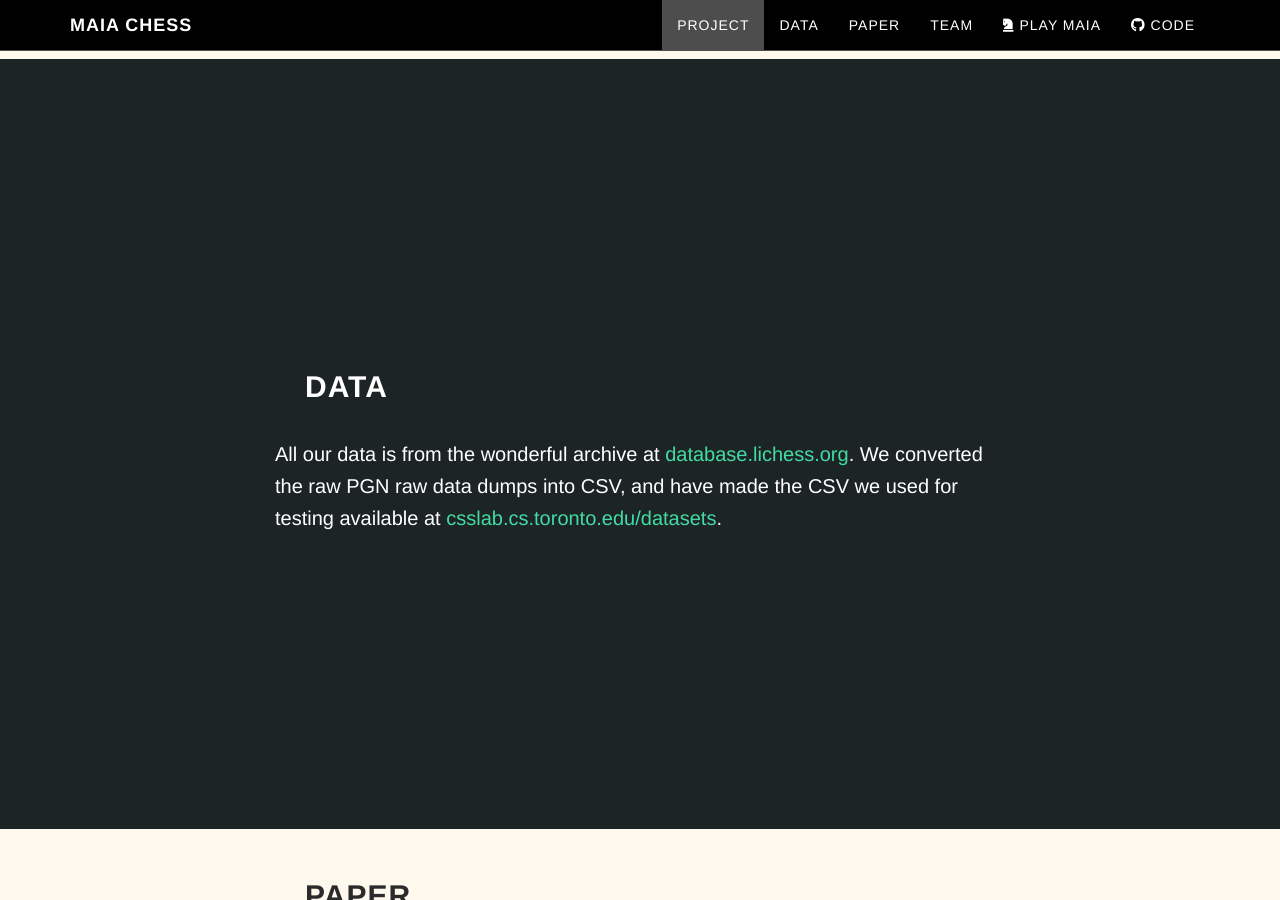
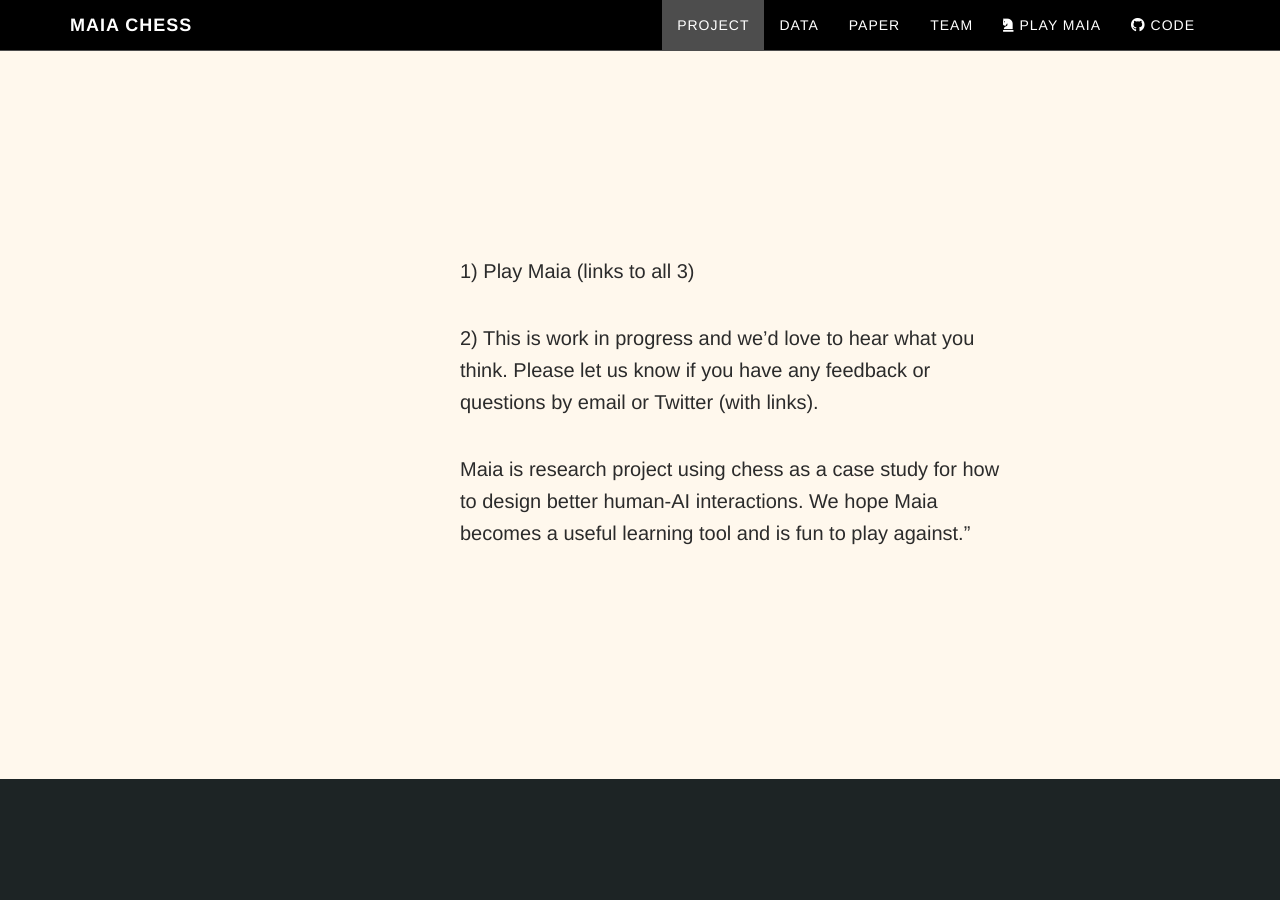
Before and after one commit to CSSLab/maia-site, a Jekyll site: the page built from index.html, in a window 1280 px wide and 900 px high, scrolled down 5161 px. Built offline with Jekyll 4.4.1, drawn with Linux system fonts in a browser that asks for light colours.

Commit message:
first draft

```diff
--- a/index.html
+++ b/index.html
@@ -27,7 +27,7 @@
 
       </p>
     </div>
-  </div>
+</div>
 </section>
 
 <section id="details" class="content-section details_section">
@@ -150,6 +150,22 @@
   </div>
 </div>
 </div>
+
+
+<div class="content-section details_slide">
+  <div class="container">
+    <div class="row">
+      <div class="col-lg-6 col-lg-offset-4">
+    <p>1) Play Maia (links to all 3)</p>
+    <p>2) This is work in progress and we’d love to hear what you think. Please let us know
+    if you have any feedback or questions by email or Twitter (with links).</p>
+    <p>Maia is research project using chess as a case study for how to design better human-AI interactions. We hope Maia
+    becomes a useful learning tool and is fun to play against.”</p>
+    </div>
+    </div>
+  </div>
+</div>
+</div>
 </section>
 
 <section id="data" class="content-section">
```
